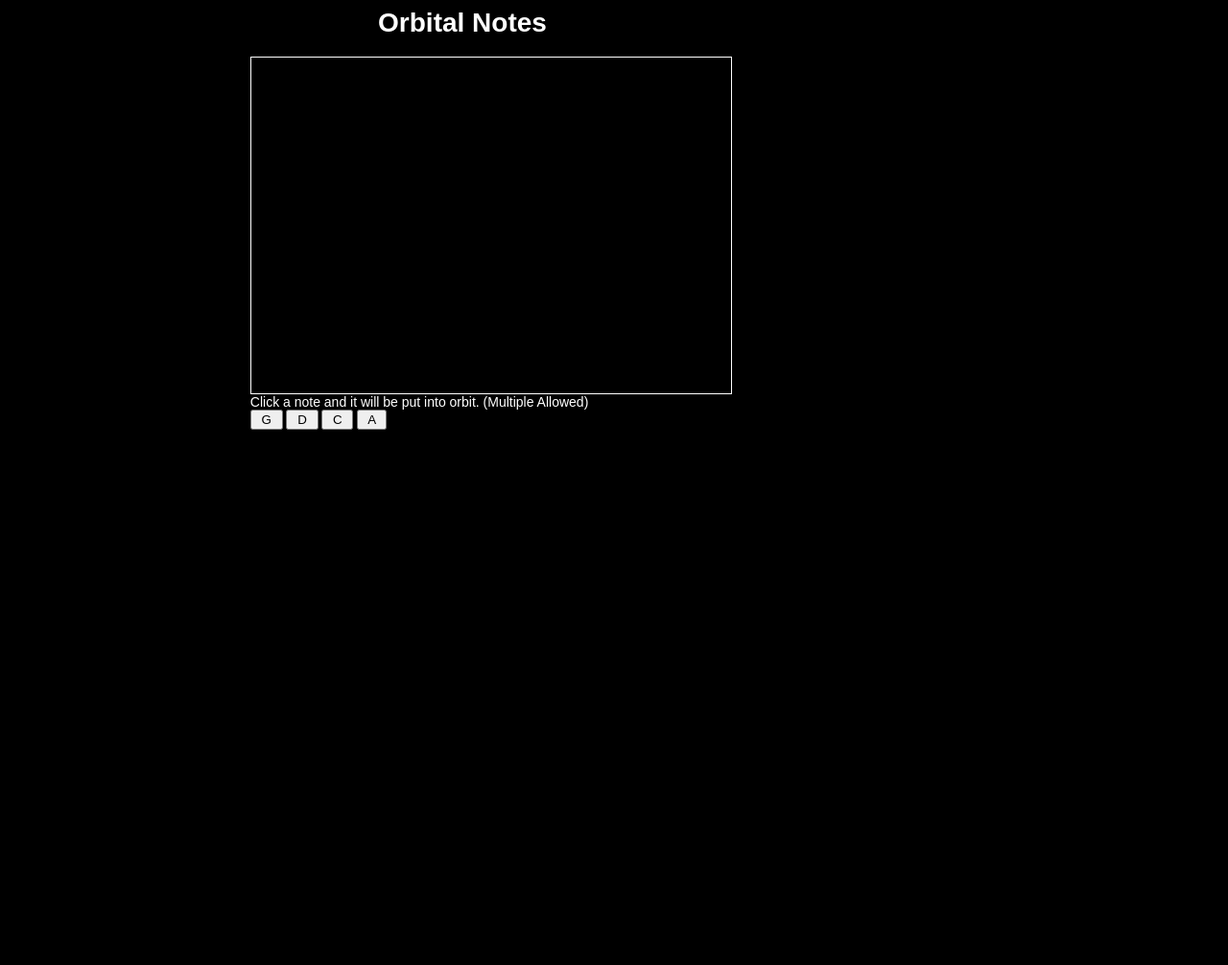
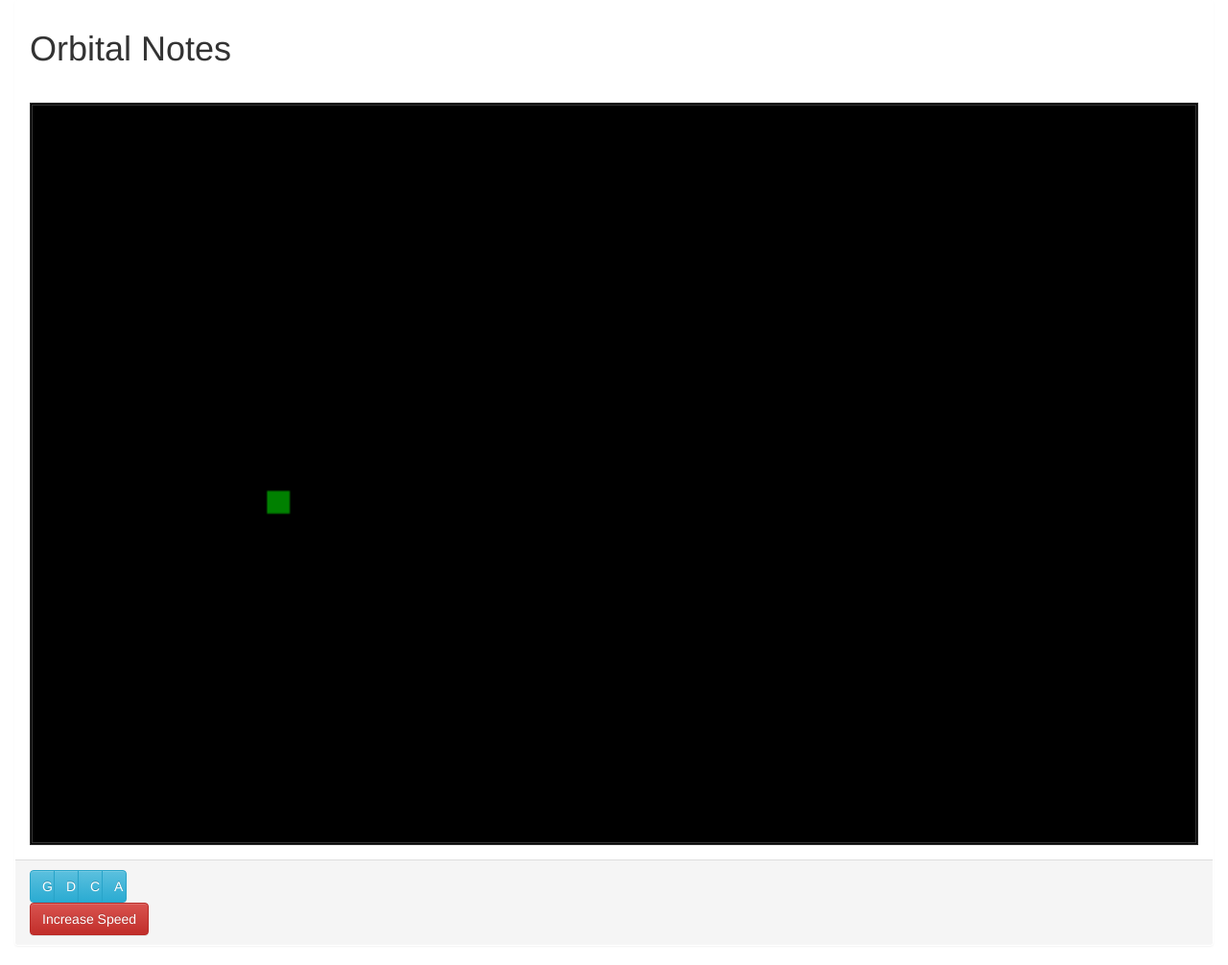
Before and after one commit to aiur100/orbitalNotes, a website: page projectile.html in a window 1280 px wide. Shown: the whole page at 96% size. Before the commit the page ends 800 px from the top, so only its background shows below. Drawn offline with nearby package versions, Linux system fonts and the light colour scheme.

Commit message:
Started working on the tools to increase and decrease speed of orbit

```diff
--- a/css/main.css
+++ b/css/main.css
@@ -1,12 +1,5 @@
-body {
-    background: #000000;
-    color: white;
-    font-family: 'arial', cursive;
-    font-size: 14px;
+canvas {
+    background-color: black;
+    width: 100%;
+    height: auto;
 }
-
-#container {
-    width: 100%;
-    margin: auto;
-    text-align: center;
-}
--- a/projectile.html
+++ b/projectile.html
@@ -2,12 +2,11 @@
 <head>
 	<title>Orbital Notes</title>
 	<link href='http://fonts.googleapis.com/css?family=Press+Start+2P' rel='stylesheet' type='text/css'>
+	<link rel="stylesheet" href="bower_components/bootstrap/dist/css/bootstrap.min.css">
+	<link rel="stylesheet" href="bower_components/bootstrap/dist/css/bootstrap-theme.min.css">
 	<link href="css/main.css" rel="stylesheet" type="text/css">
 </head>
 <body>
-	<div class="container">
-		<div id = "box" style="margin-left: 20%; margin-right: 45%;">
-
 <audio id="G">
 	<source src="G.mp3" type="audio/mpeg">
 </audio>
@@ -22,23 +21,30 @@
 <audio id="E">
 	<source src="E.mp3" type ="audio/mpeg">
 </audio>
-
-			<h1 style="text-align: center;">Orbital Notes<br></h1>
-
-				<canvas id="frame" width="500" height="350" style="border: 1px solid;" >
-
-					 GET GOOGLE CHROME
-
-				</canvas>
-				<br>
-				Click a note and it will be put into orbit. (Multiple Allowed)
-				<br>
-				<input type="button" value=" G " onclick="orbs = new NoteOrb(0,0,0,'G','red'); orbs.drawOrb();">
-				<input type="button" value=" D " onclick="orbs = new NoteOrb(0,0,0,'D1','blue'); orbs.drawOrb();">
-				<input type="button" value=" C " onclick="orbs = new NoteOrb(0,0,0,'C','white'); orbs.drawOrb();">
-				<input type="button" value=" A " onclick="orbs = new NoteOrb(0,0,0,'E','yellow'); orbs.drawOrb();">
+	<div class="container-fluid">
+		<div class="row">
+			<div class="col-lg-12">
+				<div class="panel">
+					<div class="panel-heading">
+						<h1 class="display-1">Orbital Notes</h1>
 					</div>
-
+					<div class="panel-body">
+						<canvas id="frame" width="500px" height="325px" style="border: double;" class="col-lg-12"></canvas>
+					</div>
+					<div class="panel-footer">
+						<div class="btn-group btn-group-justified">
+							<input class="btn btn-info" type="button" value=" G " onclick="orbs = new NoteOrb(0,0,0,'G','red'); orbs.drawOrb();">
+							<input class="btn btn-info" type="button" value=" D " onclick="orbs = new NoteOrb(0,0,0,'D1','blue'); orbs.drawOrb();">
+							<input class="btn btn-info" type="button" value=" C " onclick="orbs = new NoteOrb(0,0,0,'C','white'); orbs.drawOrb();">
+							<input class="btn btn-info" type="button" value=" A " onclick="orbs = new NoteOrb(0,0,0,'E','yellow'); orbs.drawOrb();">
+						</div>
+						<div class="btn-group">
+							<button id="speed_up" class="btn btn-danger">Increase Speed</button>
+						</div>
+					</div>
+				</div>
+			</div>
+		</div>
 	</div>
 
 
@@ -47,9 +53,14 @@
 <script src="src/functions.js"></script>
 <script src="src/NoteOrb.js"></script>
 <script src="bower_components/jquery/dist/jquery.js"></script>
+<script src="bower_components/bootstrap/dist/js/bootstrap.min.js"></script>
 <script>
 	$(document).ready(function(){
 		var Orb = new NoteOrb(0,0,0,'G','green');
+		Orb.drawOrb();
+		$("#speed_up").click(function(){
+			Orb.increaseSpeed();
+		})
 	});
 </script>
 </HTML>
--- a/src/NoteOrb.js
+++ b/src/NoteOrb.js
@@ -15,6 +15,7 @@ var NoteOrb  = function(tPoint,xPoint,yPoint,note,color){
     this.xPoint = xPoint;
     this.yPoint = yPoint;
     this.note   = note;
+    this.speed  = 10;
     this.canvas = document.getElementById('frame');
 
     //This is a function for listening for clicks.
@@ -24,6 +25,10 @@ var NoteOrb  = function(tPoint,xPoint,yPoint,note,color){
             printCoordinates(xPos,yPos);
         }
     }
+
+    this.increaseSpeed = function(){
+        this.speed--;
+    };
     /**
      * Draws the orb on the screen.
      */
@@ -38,7 +43,7 @@ var NoteOrb  = function(tPoint,xPoint,yPoint,note,color){
         this.xPoint = this.xPoint + 250;
         this.yPoint = this.yPoint + 150;
 
-        printCoordinates(this.xPoint,this.yPoint);
+        //printCoordinates(this.xPoint,this.yPoint);
 
         if(this.xPoint == 409 && this.yPoint == 143) {
             sounds(this.note);
@@ -51,7 +56,7 @@ var NoteOrb  = function(tPoint,xPoint,yPoint,note,color){
 
         this.c.fillRect(this.xPoint, this.yPoint, 10, 10);
 
-        setTimeout(this.drawOrb.bind(this), 10);
+        setTimeout(this.drawOrb.bind(this), this.speed);
     };
 
 
```
Lines whose indentation alone changed are shown as unchanged.
